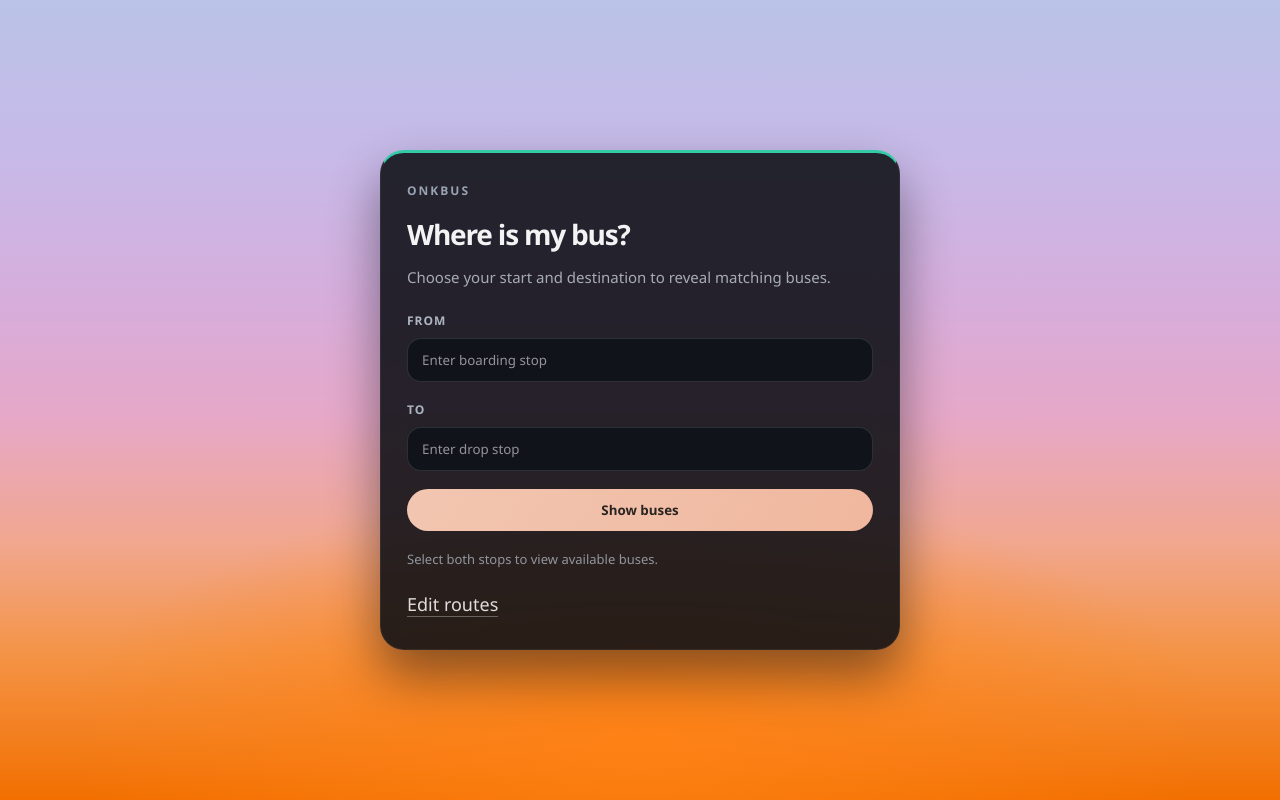
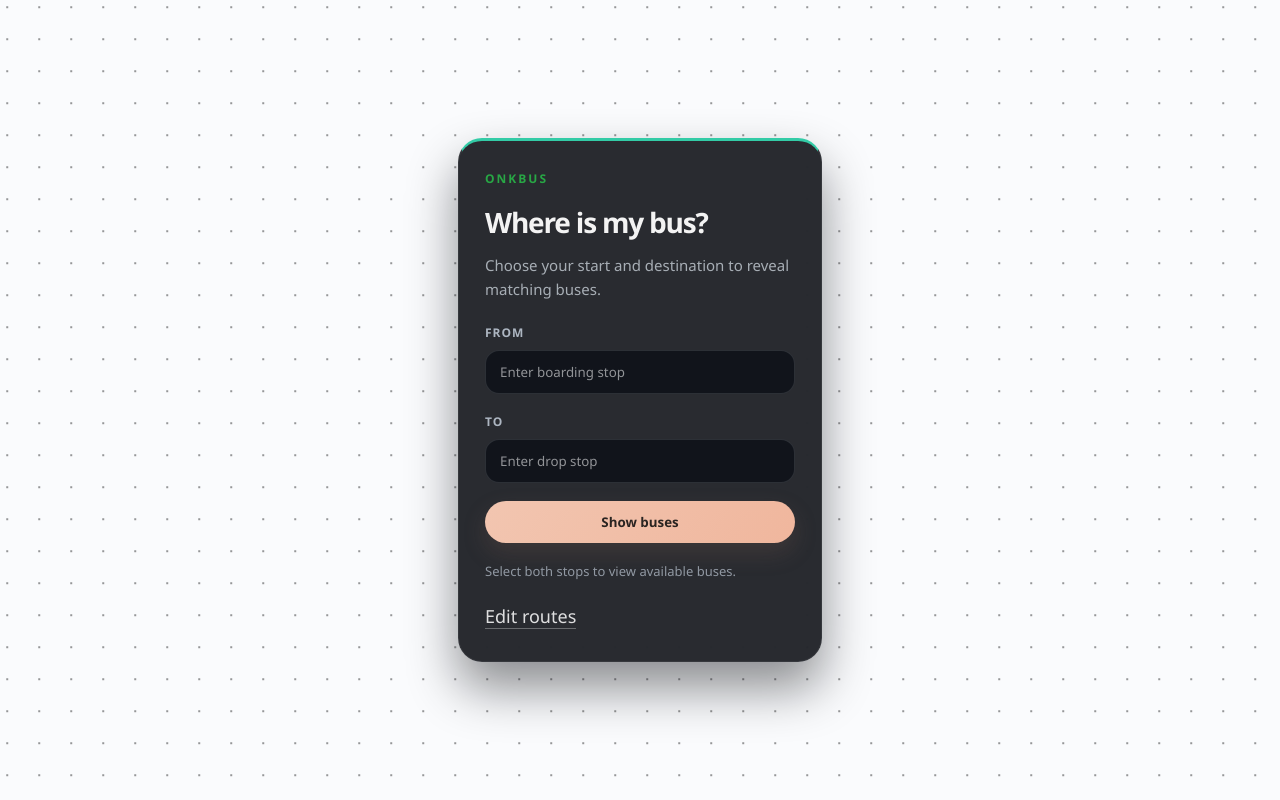
Before and after one commit to Adithyansyam/onkbus, a React (Vite) app: page / in a window 1280 px wide. Built offline with nearby package versions, Linux system fonts and the light colour scheme.

Commit message:
added animation on background

```diff
--- a/src/App.css
+++ b/src/App.css
@@ -51,7 +51,7 @@
 }
 
 .brand {
-  color: var(--muted);
+  color: #28a745;
   font-weight: 700;
 }
 
@@ -76,16 +76,21 @@
 }
 
 .route-card {
-  width: min(520px, calc(100% - 20px));
+  width: min(364px, calc(100% - 20px));
   padding: 28px 26px 30px;
   background: rgba(12, 14, 20, 0.88);
   border: 1px solid rgba(255, 255, 255, 0.06);
   border-top: 3px solid #33cba6;
   box-shadow: 0 26px 50px rgba(5, 7, 12, 0.45);
+  position: relative;
+  overflow: hidden;
+  animation: card-in 0.9s ease both;
 }
 
 .card-header {
   margin-bottom: 22px;
+  animation: fade-rise 0.7s ease both;
+  animation-delay: 0.1s;
 }
 
 .card-title {
@@ -125,6 +130,8 @@
 .route-form {
   display: grid;
   gap: 18px;
+  animation: fade-rise 0.7s ease both;
+  animation-delay: 0.18s;
 }
 
 .form-row {
@@ -157,22 +164,27 @@
 .form-row select:focus,
 .form-row input:focus {
   outline: 1px solid rgba(255, 255, 255, 0.25);
+  box-shadow: 0 0 0 4px rgba(88, 220, 255, 0.18);
 }
 
 .primary-button {
   padding: 12px 18px;
   border-radius: 999px;
   border: none;
-  background: linear-gradient(120deg, #f2c6b1, #f0b79e);
+  background: linear-gradient(120deg, #f2c6b1, #f0b79e, #ffe1c8);
+  background-size: 200% 200%;
+  background-position: 0% 50%;
   color: #2a2421;
   font-weight: 700;
   cursor: pointer;
-  transition: transform 0.2s ease, box-shadow 0.2s ease;
+  transition: transform 0.25s ease, box-shadow 0.25s ease, background-position 0.4s ease;
+  box-shadow: 0 10px 22px rgba(116, 87, 74, 0.28);
 }
 
 .primary-button:hover {
   transform: translateY(-1px);
-  box-shadow: 0 14px 26px rgba(116, 87, 74, 0.35);
+  background-position: 100% 50%;
+  box-shadow: 0 16px 30px rgba(116, 87, 74, 0.35);
 }
 
 .form-helper {
@@ -182,12 +194,49 @@
 
 .secondary-link {
   margin-top: 20px;
+  animation: fade-rise 0.7s ease both;
+  animation-delay: 0.26s;
 }
 
 .secondary-link a {
   color: rgba(255, 255, 255, 0.85);
   text-decoration: none;
   border-bottom: 1px solid rgba(255, 255, 255, 0.3);
+}
+
+@keyframes card-in {
+  from {
+    opacity: 0;
+    transform: translateY(18px) scale(0.98);
+  }
+  to {
+    opacity: 1;
+    transform: translateY(0) scale(1);
+  }
+}
+
+@keyframes fade-rise {
+  from {
+    opacity: 0;
+    transform: translateY(14px);
+  }
+  to {
+    opacity: 1;
+    transform: translateY(0);
+  }
+}
+
+@media (prefers-reduced-motion: reduce) {
+  .route-card,
+  .card-header,
+  .route-form,
+  .secondary-link {
+    animation: none;
+  }
+
+  .primary-button {
+    transition: none;
+  }
 }
 
 @media (max-width: 720px) {
--- a/src/index.css
+++ b/src/index.css
@@ -18,31 +18,25 @@
 
 body {
   margin: 0;
-  background:
-    radial-gradient(820px 360px at 50% 92%, rgba(255, 130, 20, 0.85), rgba(255, 130, 20, 0) 70%),
-    linear-gradient(
-      180deg,
-      #bac3e8 0%,
-      #c7b9e8 20%,
-      #d7addb 38%,
-      #e6a8c8 52%,
-      #f1a78e 68%,
-      #f49345 82%,
-      #f26f00 100%
-    );
-  background-repeat: no-repeat;
-  background-size: cover;
+  background-color: #fafbfd;
+  background-image: radial-gradient(rgba(0, 0, 0, 0.4) 1.5px, transparent 1.5px);
+  background-size: 32px 32px;
   color: var(--ink);
   font-family: var(--font-sans);
   font-size: 18px;
   line-height: 1.6;
   -webkit-font-smoothing: antialiased;
+  position: relative;
+  overflow-x: hidden;
+  animation: dots-drift 40s linear infinite;
 }
 
 #root {
   max-width: 1100px;
   margin: 0 auto;
   min-height: 100svh;
+  position: relative;
+  z-index: 1;
 }
 
 h1,
@@ -73,6 +67,21 @@ input {
   font-family: inherit;
 }
 
+@keyframes dots-drift {
+  0% {
+    background-position: 0px 0px;
+  }
+  100% {
+    background-position: -64px -64px;
+  }
+}
+
+@media (prefers-reduced-motion: reduce) {
+  body {
+    animation: none;
+  }
+}
+
 @media (max-width: 1024px) {
   body {
     font-size: 16px;
```
